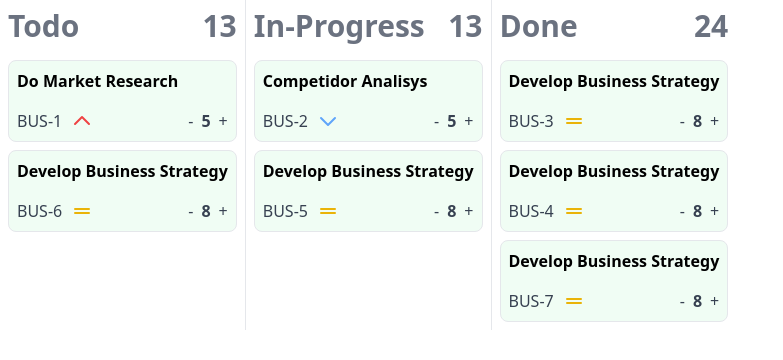
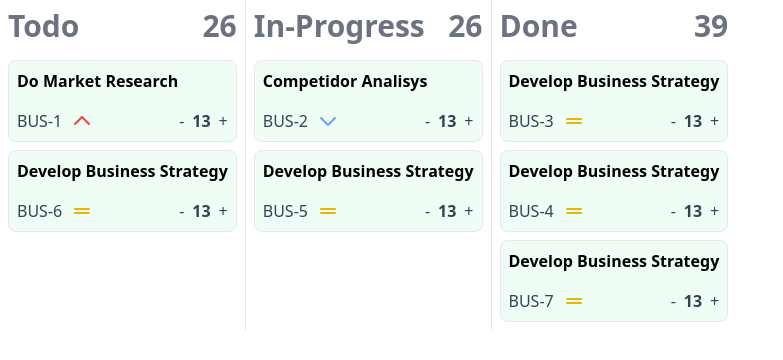
Before and after one commit to thiagoborba/react-into-kanban, a React (Vite) app: page / in a window 1280 px wide. Shown: the top 360 px of the page, without its empty margins (0-783 px from the left). Built offline with nearby package versions, Linux system fonts and the light colour scheme; data requests are answered from the project's data file.

Commit message:
feat: Creates db

```diff
--- /dev/null
+++ b/db.json
@@ -0,0 +1,53 @@
+{
+  "tasks": [
+    {
+      "title": "Do Market Research",
+      "id": "BUS-1",
+      "status": "todo",
+      "priority": "high",
+      "points": 13
+    },
+    {
+      "title": "Competidor Analisys",
+      "id": "BUS-2",
+      "status": "in-progress",
+      "priority": "low",
+      "points": 13
+    },
+    {
+      "title": "Develop Business Strategy",
+      "id": "BUS-3",
+      "points": 13,
+      "status": "done",
+      "priority": "medium"
+    },
+    {
+      "title": "Develop Business Strategy",
+      "id": "BUS-4",
+      "points": 13,
+      "status": "done",
+      "priority": "medium"
+    },
+    {
+      "title": "Develop Business Strategy",
+      "id": "BUS-5",
+      "points": 13,
+      "status": "in-progress",
+      "priority": "medium"
+    },
+    {
+      "title": "Develop Business Strategy",
+      "id": "BUS-6",
+      "points": 13,
+      "status": "todo",
+      "priority": "medium"
+    },
+    {
+      "title": "Develop Business Strategy",
+      "id": "BUS-7",
+      "points": 13,
+      "status": "done",
+      "priority": "medium"
+    }
+  ]
+}
--- a/package.json
+++ b/package.json
@@ -10,6 +10,7 @@
     "preview": "vite preview"
   },
   "dependencies": {
+    "json-server": "^1.0.0-alpha.23",
     "react": "^18.2.0",
     "react-dom": "^18.2.0"
   },
--- a/src/App.tsx
+++ b/src/App.tsx
@@ -1,14 +1,18 @@
-import { useState } from 'react';
+import { useEffect, useState } from 'react';
 import { TaskCard } from './Components';
-import { tasks as initialTasks, statuses } from './Constants';
+import { statuses } from './Constants';
 import { Status, Task } from './Types';
 
 function App() {
-  const [tasks, setTasks] = useState<Task[]>(initialTasks);
+  const [tasks, setTasks] = useState<Task[]>([]);
   const [currentlyHoveringOver, setCurrentlyHoveringOver] =
     useState<Status | null>(null);
 
-  console.log(currentlyHoveringOver);
+  useEffect(() => {
+    fetch('http://localhost:8000/tasks')
+      .then((res) => res.json())
+      .then((data) => setTasks(data));
+  }, []);
 
   const columns = statuses.map((status) => {
     const tasksInColumn = tasks.filter((task) => task.status === status);
@@ -19,6 +23,14 @@ function App() {
   });
 
   function updateTask(task: Task) {
+    fetch(`http://localhost:8000/tasks/${task.id}`, {
+      method: 'put',
+      headers: {
+        'Content-Type': 'application/json',
+      },
+      body: JSON.stringify(task),
+    });
+
     const updatedTasks = tasks.map((t) => {
       return t.id === task.id ? task : t;
     });
--- a/src/Constants/index.ts
+++ b/src/Constants/index.ts
@@ -1,57 +1,4 @@
-import { Priority, Status, Task } from '../Types';
-
-export const tasks: Task[] = [
-  {
-    title: 'Do Market Research',
-    id: 'BUS-1',
-    status: 'todo',
-    priority: 'high',
-    points: 5,
-  },
-  {
-    title: 'Competidor Analisys',
-    id: 'BUS-2',
-    status: 'in-progress',
-    priority: 'low',
-    points: 5,
-  },
-  {
-    title: 'Develop Business Strategy',
-    id: 'BUS-3',
-    points: 8,
-    status: 'done',
-    priority: 'medium',
-  },
-  {
-    title: 'Develop Business Strategy',
-    id: 'BUS-4',
-    points: 8,
-    status: 'done',
-    priority: 'medium',
-  },
-  {
-    title: 'Develop Business Strategy',
-    id: 'BUS-5',
-    points: 8,
-    status: 'in-progress',
-    priority: 'medium',
-  },
-  {
-    title: 'Develop Business Strategy',
-    id: 'BUS-6',
-    points: 8,
-    status: 'todo',
-    priority: 'medium',
-  },
-
-  {
-    title: 'Develop Business Strategy',
-    id: 'BUS-7',
-    points: 8,
-    status: 'done',
-    priority: 'medium',
-  },
-];
+import { Priority, Status } from '../Types';
 
 export const statuses: Status[] = ['todo', 'in-progress', 'done'];
 export const priorities: Priority[] = ['high', 'low', 'medium'];
```
Also changed, not shown: 1 other file (tests, documents, lock files or other folders).
